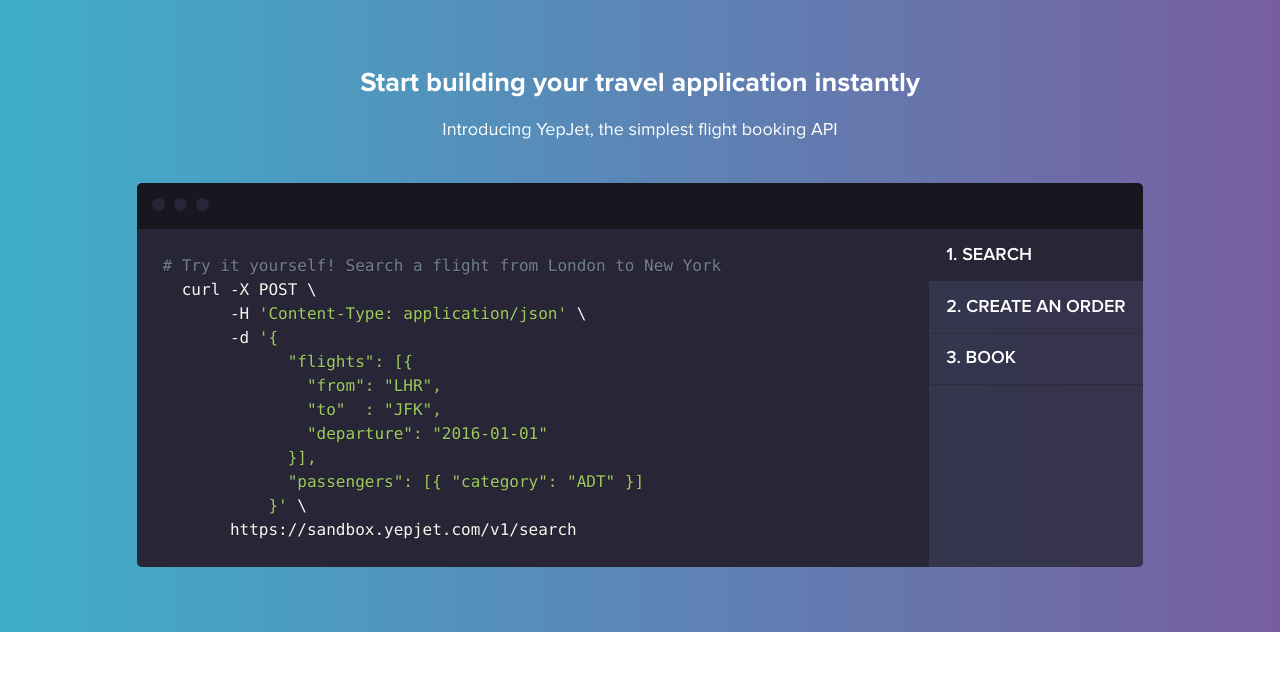
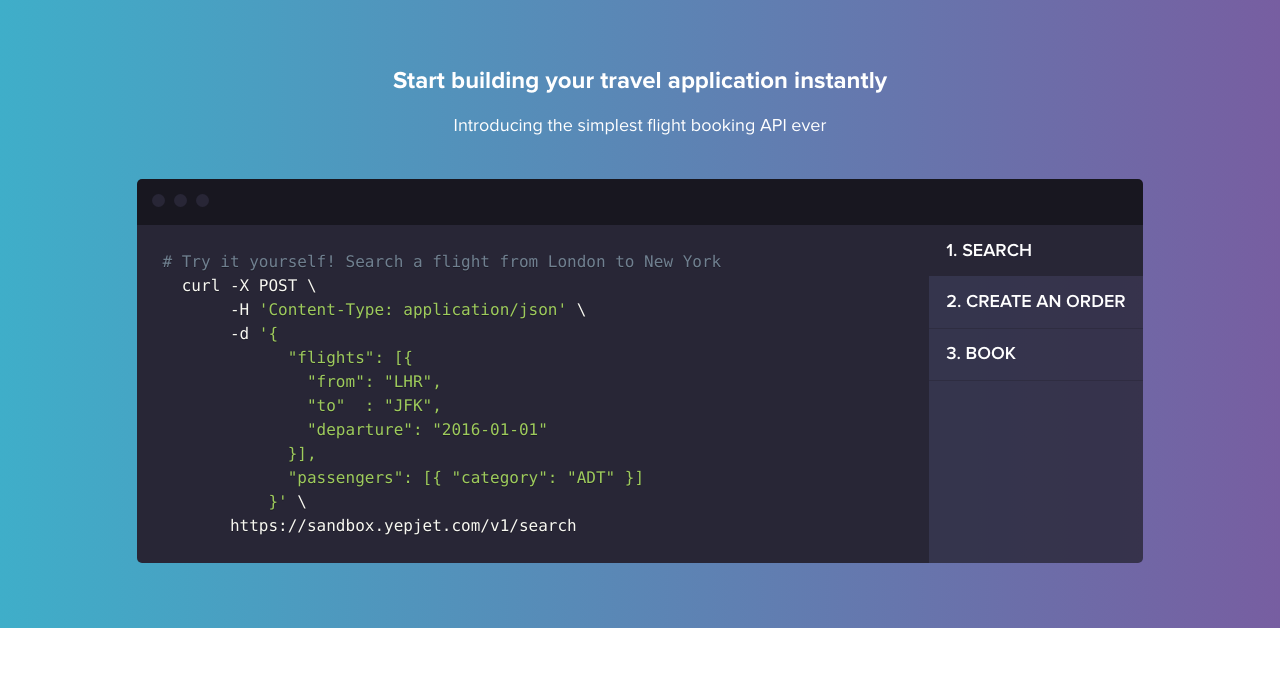
Before and after one commit to routesandfares/routesandfares.github.io, a website: page index.html in a window 1280 px wide. Shown: the part 113-800 px from the top of the page. Drawn offline with Linux system fonts and the light colour scheme.

Commit message:
Updated header

```diff
--- a/index.html
+++ b/index.html
@@ -27,11 +27,11 @@
       <img src="img/logo-white.svg" alt="logo" class="c-image c-image--logo">
 
       <div class="u-mt-lg">
-        <p class="u-txs-lg u-txc-white u-txw-700">Start building your travel application instantly</p>
+        <p class="u-txs-md u-txc-white u-txw-700">Start building your travel application instantly</p>
       </div>
 
       <div class="u-mt-sm">
-        <p class="u-txs-nm u-txc-white">Introducing YepJet, the simplest flight booking API</p>
+        <p class="u-txs-nm u-txc-white">Introducing the simplest flight booking API ever</p>
       </div>
 
       <div class="c-code-box u-txa-left u-mt-md">
```
